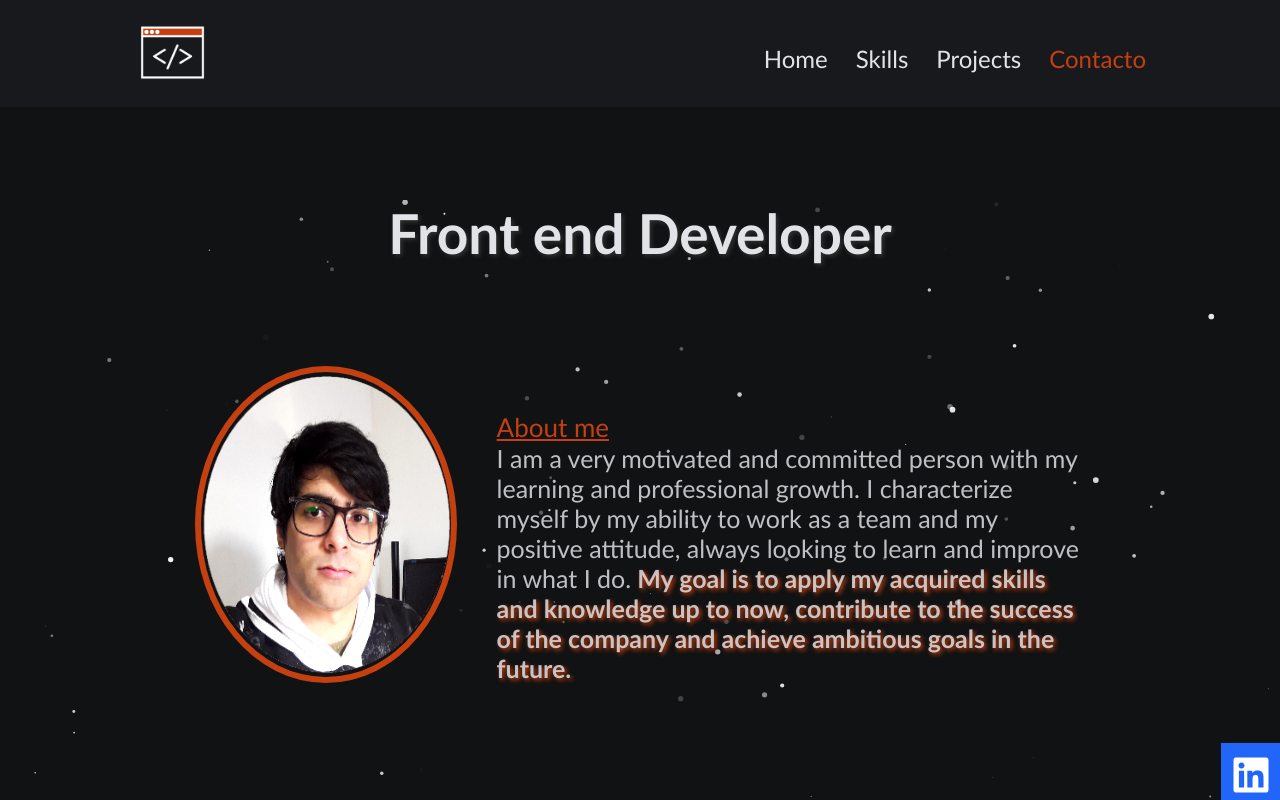
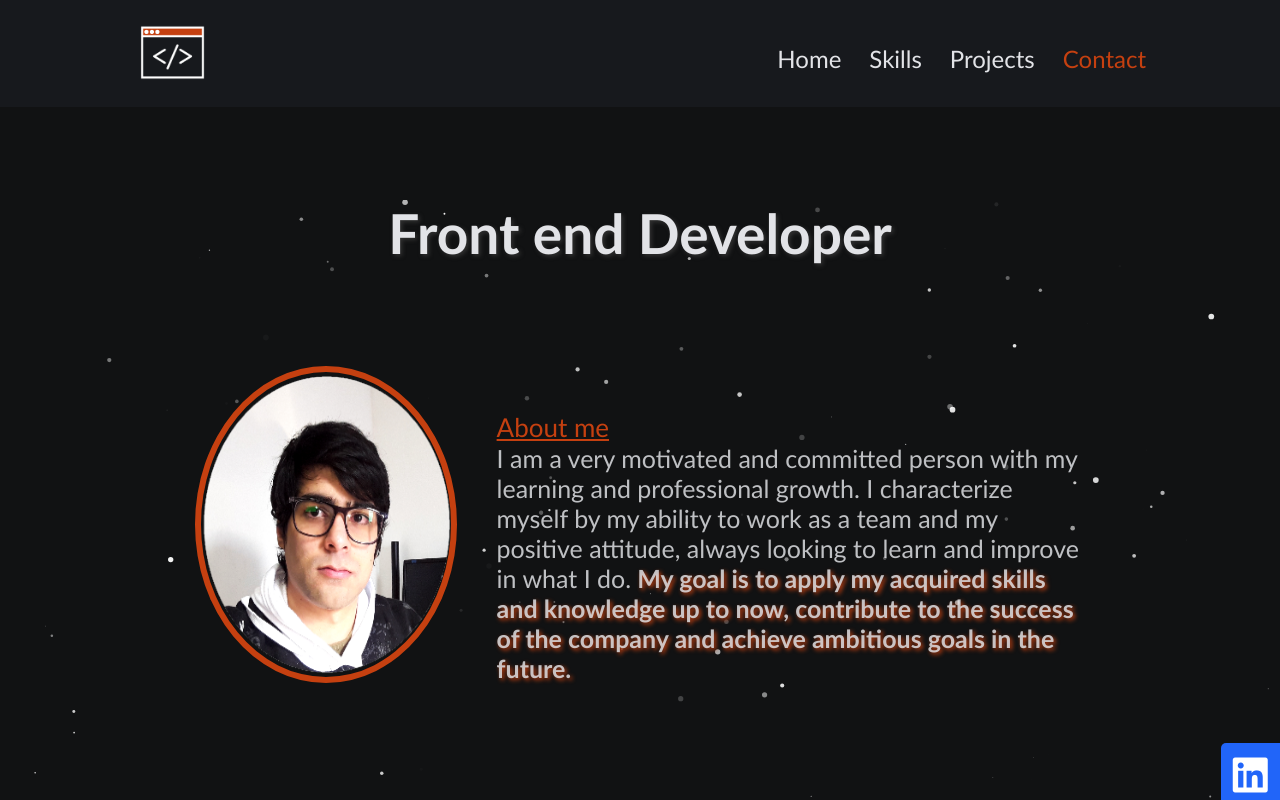
Before and after one commit to gonzalo00913/Portfolio-React, a React (Create React App) app: page / in a window 1280 px wide. Built offline with nearby package versions, Linux system fonts and the light colour scheme; a web font is replaced by a local one.

Commit message:
corrigiendo redes y nav

```diff
--- a/src/componentes/Inicio/style.css
+++ b/src/componentes/Inicio/style.css
@@ -59,9 +59,11 @@ u {
   float: right;
   z-index: 100;
   position: fixed;
-  right: -8.3rem;
+  right: -8.8rem;
   margin-top: 60px;
   text-align: left;
+  width: 200px;
+
 }
 
 .item-1:hover {
@@ -72,6 +74,8 @@ u {
 .item-1 {
   background-color: rgb(33, 101, 249);
   transition: all 0.4s ease-in-out;
+  border-radius: 5px;
+
 }
 
 .item-2:hover {
@@ -82,6 +86,7 @@ u {
 .item-2 {
   background-color: rgb(54, 54, 55);
   transition: all 0.4s ease-in-out;
+  border-radius: 5px;
 }
 
 .item-3:hover {
@@ -92,6 +97,7 @@ u {
 .item-3 {
   background-color: rgb(20, 180, 201);
   transition: all 0.4s ease-in-out;
+  border-radius: 5px;
 }
 
 a {
--- a/src/componentes/Nav/Nav.jsx
+++ b/src/componentes/Nav/Nav.jsx
@@ -25,7 +25,7 @@ const Nav = () => {
           Projects
         </NavLink>
         <NavLink className="link contacto" to="/contacto">
-          Contacto
+          Contact
         </NavLink>
         </div>
 
--- a/src/index.css
+++ b/src/index.css
@@ -1,6 +1,7 @@
 body {
   margin: 0;
   font-family:'Gill Sans', 'Gill Sans MT', Calibri, 'Trebuchet MS', sans-serif;
+
   -webkit-font-smoothing: antialiased;
   -moz-osx-font-smoothing: grayscale;
   background-color: #111213;
```
